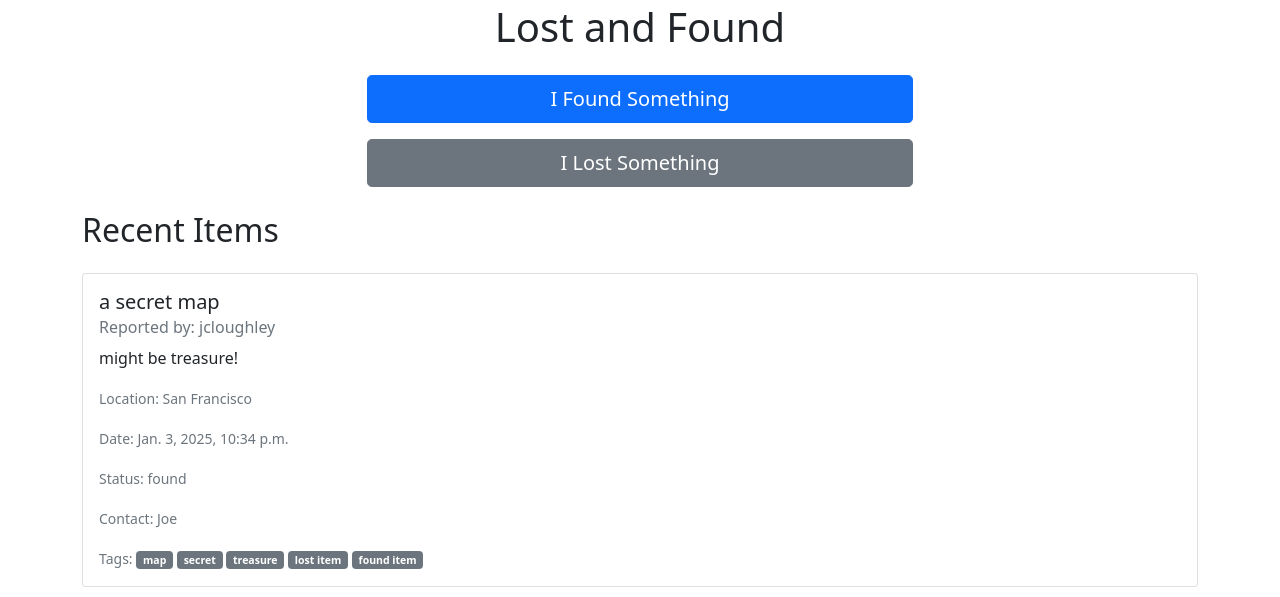
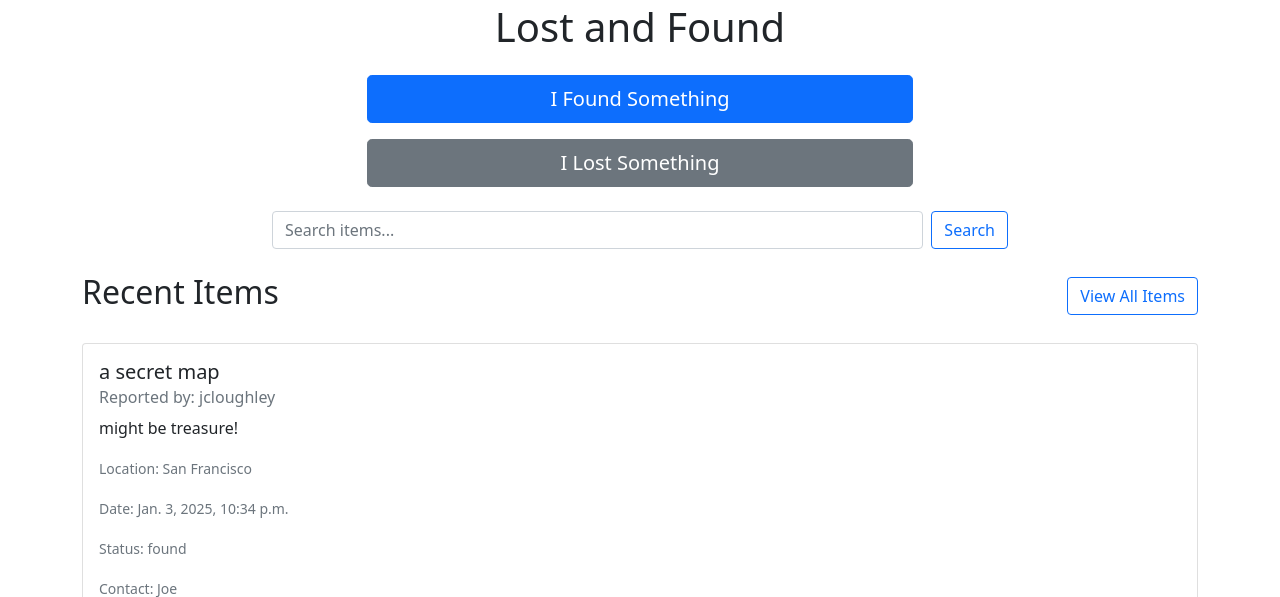
Before and after one commit to jcloughley2/lost-and-found, a Django app: page / in a window 1280 px wide. Shown: the part 77-674 px from the top of the page. Run offline with Django 4.2, Linux system fonts and the light colour scheme; data comes from the database, SQL or seed files in the repository; parts of the project's set-up code (start-up, migrations or seed data) failed here and were passed over; some libraries are stand-ins or nearby versions.

Commit message:
Add all items page and implement basic search functionality across titles, descriptions, locations, and tags

```diff
--- a/items/templates/items/home.html
+++ b/items/templates/items/home.html
@@ -1,6 +1,18 @@
 {% extends 'base.html' %}
 
 {% block content %}
+<style>
+    /* Remove browser's default clear button */
+    input[type="text"]::-ms-clear,
+    input[type="text"]::-ms-reveal,
+    input[type="text"]::-webkit-search-decoration,
+    input[type="text"]::-webkit-search-cancel-button,
+    input[type="text"]::-webkit-search-results-button,
+    input[type="text"]::-webkit-search-results-decoration {
+        display: none;
+    }
+</style>
+
 <div class="row mb-4">
     <div class="col-md-6 offset-md-3 text-center">
         <h1 class="mb-4">Lost and Found</h1>
@@ -11,9 +23,21 @@
     </div>
 </div>
 
+<div class="row mb-4">
+    <div class="col-md-8 offset-md-2">
+        <form action="{% url 'all_items' %}" method="get" class="d-flex">
+            <input type="text" name="q" class="form-control me-2" placeholder="Search items..." aria-label="Search">
+            <button class="btn btn-outline-primary" type="submit">Search</button>
+        </form>
+    </div>
+</div>
+
 <div class="row">
     <div class="col-12">
-        <h2 class="mb-4">Recent Items</h2>
+        <div class="d-flex justify-content-between align-items-center mb-4">
+            <h2>Recent Items</h2>
+            <a href="{% url 'all_items' %}" class="btn btn-outline-primary">View All Items</a>
+        </div>
         {% for item in items %}
         <div class="card mb-3">
             <div class="card-body">
--- a/items/views.py
+++ b/items/views.py
@@ -7,12 +7,30 @@ from django.contrib.auth.forms import UserCreationForm
 from django.contrib.auth.decorators import login_required
 from django.http import JsonResponse
 from .ai_utils import analyze_image
+from django.db import models
 
 logger = logging.getLogger(__name__)
 
 def home(request):
+    items = Item.objects.all().order_by('-date')[:5]
+    return render(request, 'items/home.html', {'items': items})
+
+def all_items(request):
+    query = request.GET.get('q', '')
     items = Item.objects.all().order_by('-date')
-    return render(request, 'items/home.html', {'items': items})
+
+    if query:
+        items = items.filter(
+            models.Q(title__icontains=query) |
+            models.Q(description__icontains=query) |
+            models.Q(location__icontains=query) |
+            models.Q(tags__name__icontains=query)
+        ).distinct()
+
+    return render(request, 'items/all_items.html', {
+        'items': items,
+        'query': query
+    })
 
 @login_required
 def report_found(request):
```
Also changed, not shown: items/templates/items/all_items.html (added, +70 -0 lines).
